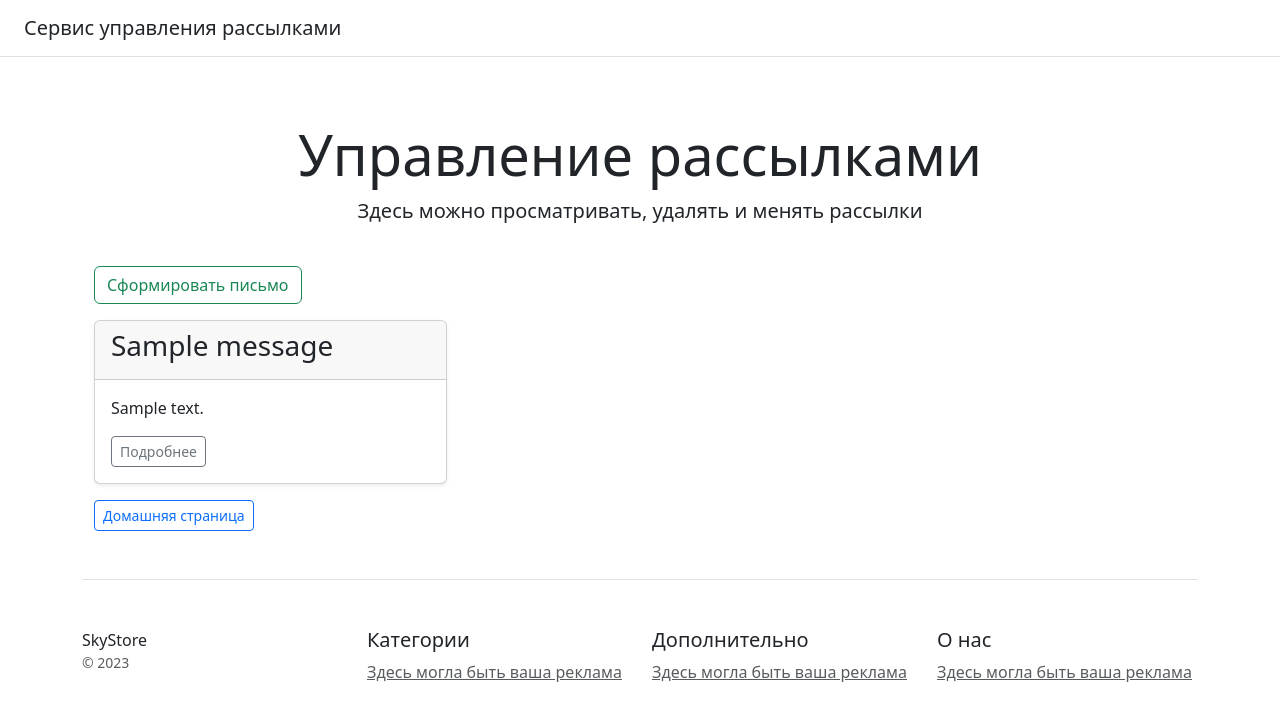
After one commit to dddendyy/SendMail, a Django app: page /messages/ in a window 1280 px wide. The commit adds this page. Shown: the top 721 px of the page. Run offline with Django 4.2, Linux system fonts and the light colour scheme; tables that the repository leaves empty hold one stand-in row (values such as "Sample post").

Commit message:
Реализован шаблон вывода списка писем

```diff
--- /dev/null
+++ b/mailings/templates/mailings/message_list.html
@@ -0,0 +1,31 @@
+{% extends 'mailings/base.html' %}
+
+{% block content %}
+
+<div class="container">
+    <a href="#" class="btn btn-outline-success">Сформировать письмо</a>
+    <p>
+    <div class="row row-cols-1 row-cols-sm-2 row-cols-md-3 g-3">
+        {% for message in object_list %}
+        <div class="col">
+            <div class="card shadow-sm">
+                <div class="card-header">
+                    <h3>{{ message.subject }}</h3>
+                </div>
+                <div class="card-body">
+                    <p class="card-text text-truncate">{{ message.text }}</p>
+                    <div class="d-flex justify-content-between align-items-center">
+                        <div class="btn-group">
+                            <a href="#" class="btn btn-sm btn-outline-secondary">Подробнее</a>
+                        </div>
+                    </div>
+                </div>
+            </div>
+        </div>
+        {% endfor %}
+    </div>
+    <p></p>
+    <a href="{% url 'mailings:homepage' %}" class="btn btn-outline-primary btn-sm">Домашняя страница</a>
+</div>
+
+{% endblock %}
--- a/mailings/urls.py
+++ b/mailings/urls.py
@@ -2,7 +2,7 @@
 
 from mailings.apps import MailingsConfig
 from mailings.views import home_view, MailingListView, MailingDetailView, MailingCreateView, MailingUpdateView, \
-    MailingDeleteView
+    MailingDeleteView, MessagesListView
 
 app_name = MailingsConfig.name
 
@@ -12,5 +12,6 @@
     path('mailings/<int:pk>/', MailingDetailView.as_view(), name='mailing_detail'),
     path('mailings/create/', MailingCreateView.as_view(), name='mailing_create'),
     path('mailings/update/<int:pk>', MailingUpdateView.as_view(), name='mailing_update'),
-    path('mailings/delete/<int:pk>', MailingDeleteView.as_view(), name='mailing_delete')
+    path('mailings/delete/<int:pk>', MailingDeleteView.as_view(), name='mailing_delete'),
+    path('messages/', MessagesListView.as_view(), name='messages_list')
 ]
--- a/mailings/views.py
+++ b/mailings/views.py
@@ -3,7 +3,7 @@
 from django.views.generic import ListView, DetailView, CreateView, UpdateView, DeleteView
 
 from mailings.forms import MailingForm
-from mailings.models import Mailing, Client
+from mailings.models import Mailing, Client, Message
 
 
 def home_view(request):
@@ -41,3 +41,7 @@
 class MailingDeleteView(DeleteView):
     model = Mailing
     success_url = reverse_lazy('mailings:mailings_list')
+
+
+class MessagesListView(ListView):
+    model = Message
```
Also changed, not shown: mailings/templates/mailings/home.html (+15 -0 lines).
